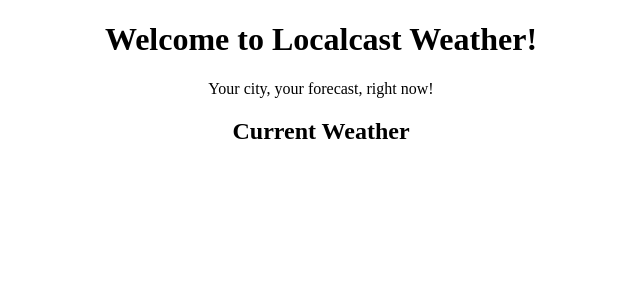
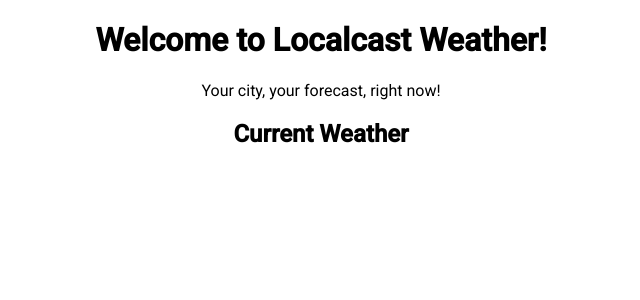
Before and after one commit to satishautade/angular-weather-app, an Angular app: page / in a window 1280 px wide. Shown: the top 300 px of the page, without its empty margins (319-959 px from the left). Built offline with nearby package versions, Linux system fonts and the light colour scheme; no server answers.

Commit message:
Added Angular Material to project

```diff
--- a/angular.json
+++ b/angular.json
@@ -23,6 +23,9 @@
               "src/assets"
             ],
             "styles": [
+              {
+                "input": "node_modules/@angular/material/prebuilt-themes/indigo-pink.css"
+              },
               "src/styles.css"
             ],
             "scripts": []
@@ -72,6 +75,9 @@
             "tsConfig": "src/tsconfig.spec.json",
             "karmaConfig": "src/karma.conf.js",
             "styles": [
+              {
+                "input": "node_modules/@angular/material/prebuilt-themes/indigo-pink.css"
+              },
               "src/styles.css"
             ],
             "scripts": [],
--- a/package.json
+++ b/package.json
@@ -17,18 +17,20 @@
     "@angular/core": "^6.0.3",
     "@angular/forms": "^6.0.3",
     "@angular/http": "^6.0.3",
+    "@angular/material": "^6.4.1",
     "@angular/platform-browser": "^6.0.3",
     "@angular/platform-browser-dynamic": "^6.0.3",
     "@angular/router": "^6.0.3",
     "core-js": "^2.5.4",
     "rxjs": "^6.0.0",
-    "zone.js": "^0.8.26"
+    "zone.js": "^0.8.26",
+    "@angular/cdk": "^6.2.0"
   },
   "devDependencies": {
     "@angular/compiler-cli": "^6.0.3",
     "@angular-devkit/build-angular": "~0.6.8",
     "typescript": "~2.7.2",
-    "@angular/cli": "~6.0.8",
+    "@angular/cli": "~6.1.1",
     "@angular/language-service": "^6.0.3",
     "@types/jasmine": "~2.8.6",
     "@types/jasminewd2": "~2.0.3",
--- a/src/app/app.module.ts
+++ b/src/app/app.module.ts
@@ -5,6 +5,7 @@
 import { CurrentWeatherComponent } from './current-weather/current-weather.component';
 import { WeatherService } from './weather/weather.service';
 import { HttpClientModule } from '@angular/common/http';
+import { BrowserAnimationsModule } from '@angular/platform-browser/animations';
 
 @NgModule({
   declarations: [
@@ -13,7 +14,8 @@
   ],
   imports: [
     BrowserModule,
-    HttpClientModule
+    HttpClientModule,
+    BrowserAnimationsModule
   ],
   providers: [
     WeatherService
--- a/src/index.html
+++ b/src/index.html
@@ -1,6 +1,8 @@
 <!doctype html>
 <html lang="en">
 <head>
+<link href="https://fonts.googleapis.com/icon?family=Material+Icons" rel="stylesheet">
+<link href="https://fonts.googleapis.com/css?family=Roboto:300,400,500" rel="stylesheet">
   <meta charset="utf-8">
   <title>LocalWeatherApp</title>
   <base href="/">
--- a/src/styles.css
+++ b/src/styles.css
@@ -1 +1,4 @@
 /* You can add global styles to this file, and also import other style files */
+
+html, body { height: 100%; }
+body { margin: 0; font-family: 'Roboto', sans-serif; }
```
Also changed, not shown: 1 other file (tests, documents, lock files or other folders).
